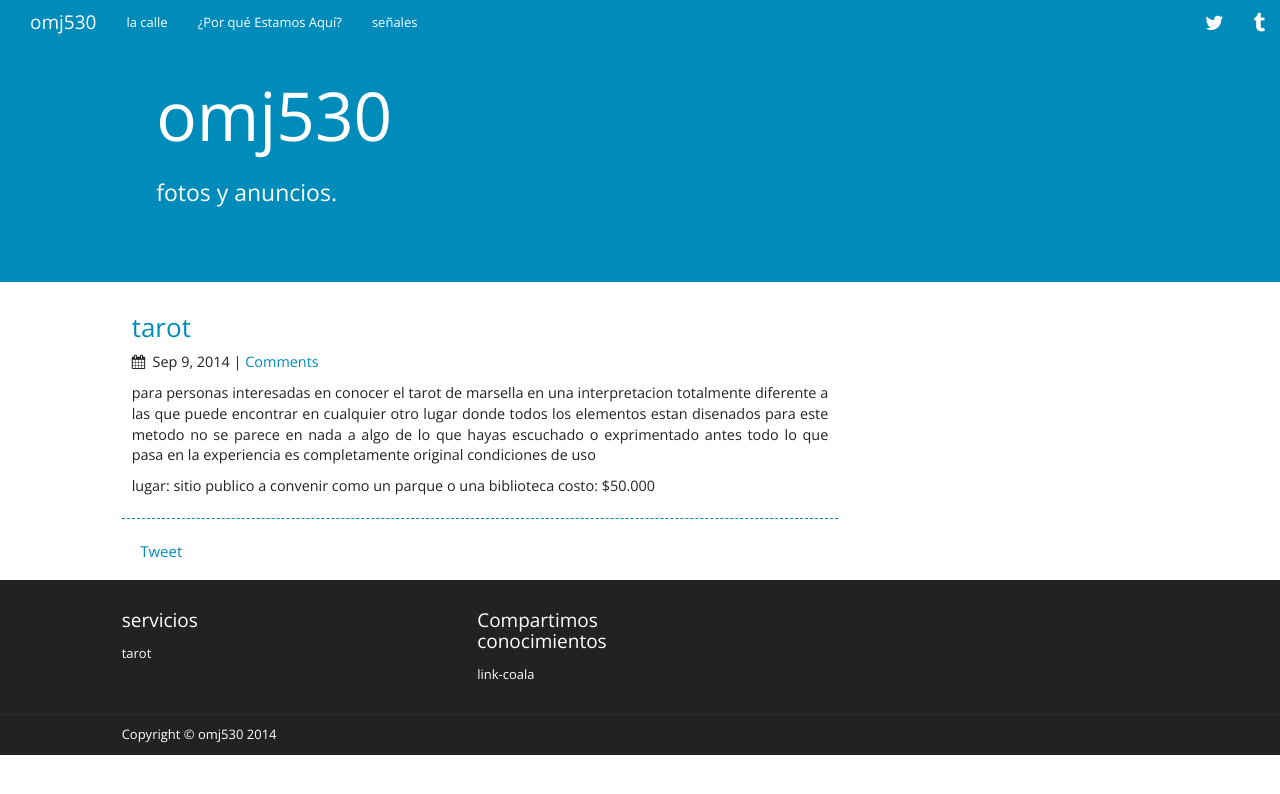
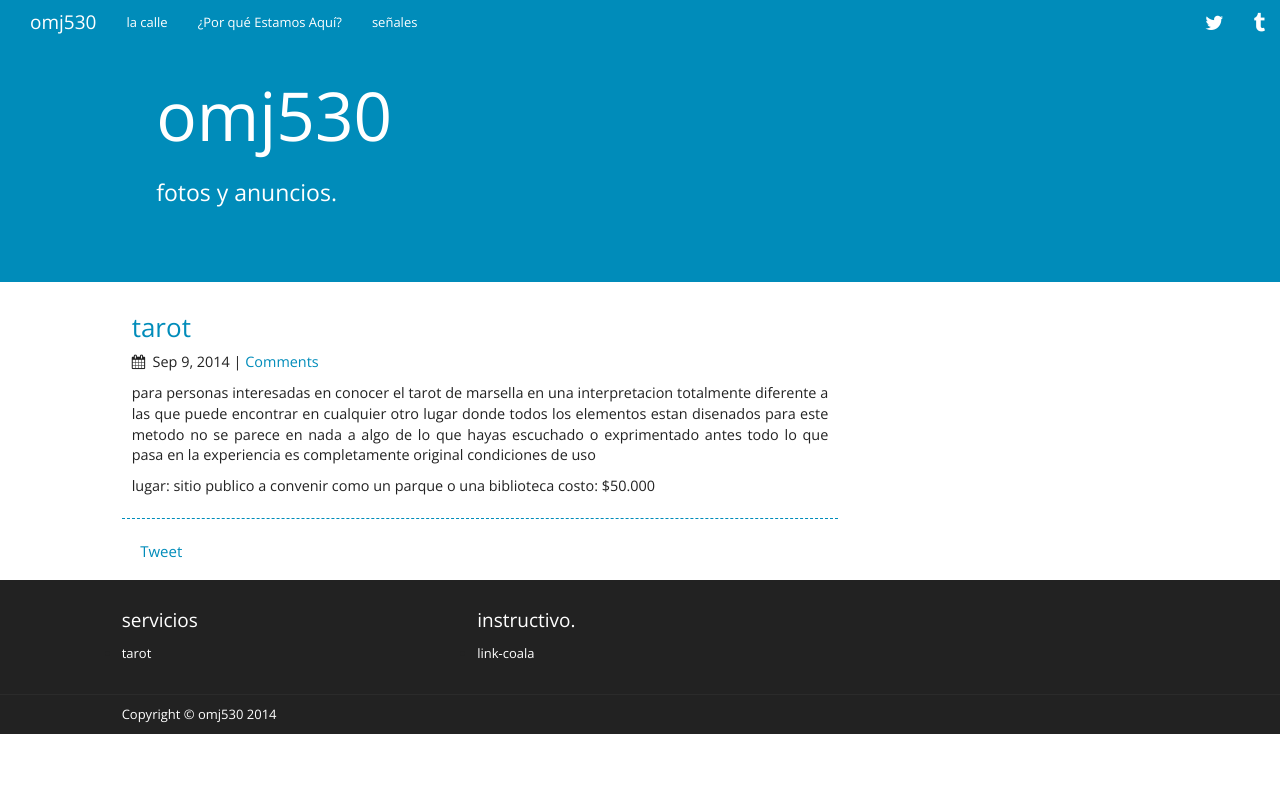
Before and after one commit to link-coala/omj530, a Jekyll site: the page built from index.html, in a window 1280 px wide. Shown: the top 794 px of the page. Built offline with Jekyll 4.4.1, drawn with Linux system fonts in a browser that asks for light colours; nearby versions of some CDN libraries; some web fonts are replaced; comment, search, counter and statistics services are not loaded.

Commit message:
Update footer.html

```diff
--- a/_includes/footer.html
+++ b/_includes/footer.html
@@ -12,7 +12,7 @@
                         </ul>
                     </div>
                     <div class="col-md-3 col-md-offset-1">
-                      <h4>Compartimos conocimientos</h4>
+                      <h4>instructivo.</h4>
                       <ul>
                       {% if site.github_username %}
                         <li>
```
